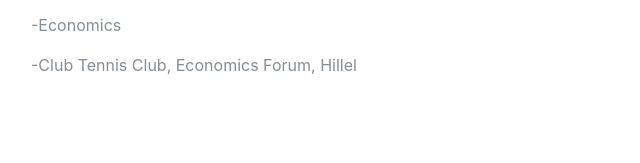
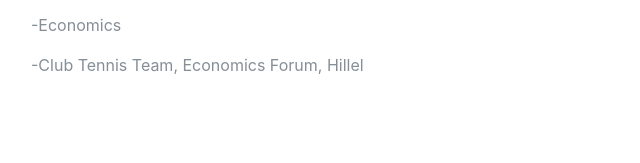
Before and after one commit to Monastersky/Monastersky.github.io, a website: page index.html in a window 1280 px wide. Shown: the part 2157-2320 px from the top of the page, 289-929 px from the left. Drawn offline with Linux system fonts and the light colour scheme; a web font is replaced by a local one.

Commit message:
changed to team

```diff
--- a/index.html
+++ b/index.html
@@ -143,7 +143,7 @@
             <h3 class="mb-0">University of Iowa</h3>
             <div class="subheading mb-3">Bachelor of Arts</div>
             <p>-Economics</p>
-            <p>-Club Tennis Club, Economics Forum, Hillel</p>
+            <p>-Club Tennis Team, Economics Forum, Hillel</p>
           </div>
           <div class="resume-date text-md-right">
             <span class="text-primary">August 2013 - August 2017</span>
```
